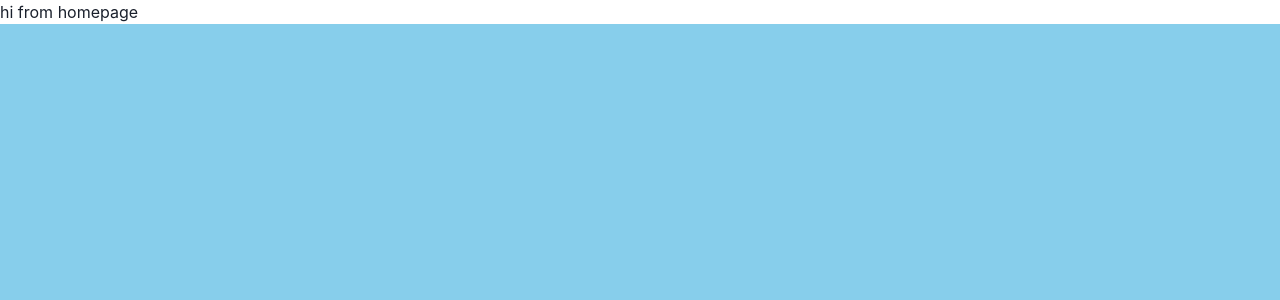
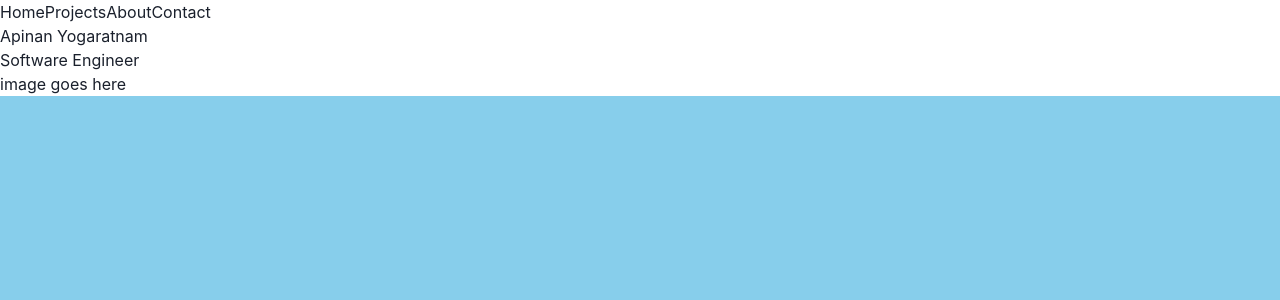
Before and after one commit to apinanyogaratnam/my-personal-website-v3.0, a Next.js app: page / in a window 1280 px wide. Shown: the top 300 px of the page. Built offline with nearby package versions, Linux system fonts and the light colour scheme.

Commit message:
refactor: created homepage module

```diff
--- a/pages/components/Homepage.js
+++ b/pages/components/Homepage.js
@@ -1,9 +1,31 @@
+import Image from 'next/image';
 import styles from '../../styles/Homepage.module.css';
 
 export default function Homepage() {
+    const pages = [
+        'Home',
+        'Projects',
+        'About',
+        'Contact',
+    ]
     return (
-        <div id="home">
-            hi from homepage
+        <div>
+            <div className={styles['header-container']}>
+                <div className={styles['header-content']}>
+                    {
+                        pages.map((page, index) => (
+                            <a key={index} className={styles['page-selector']} href="">{page}</a>
+                        ))
+                    }
+                </div>
+            </div>
+            <div className={styles['content-container']}>
+                <div className={styles['content-content']}>
+                    <h1 className={styles['content-title']}>Apinan Yogaratnam</h1>
+                    <h2 className={styles['content-subtitle']}>Software Engineer</h2>
+                </div>
+                <div>image goes here</div>
+            </div>
         </div>
     );
 }
```
